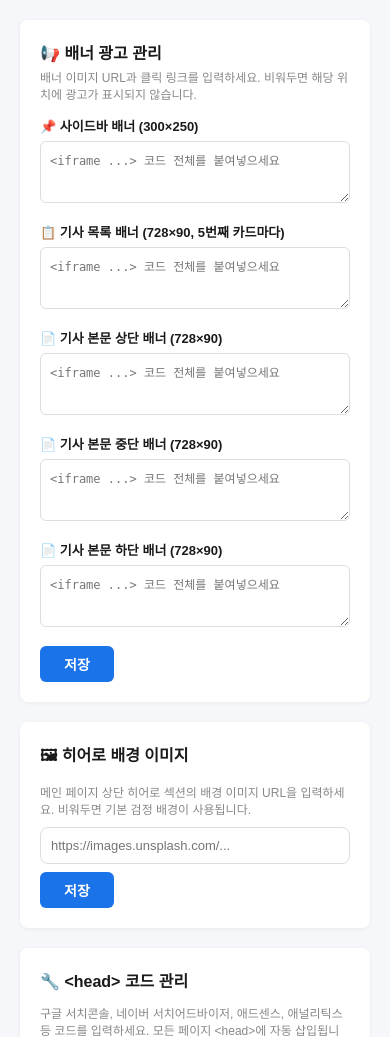
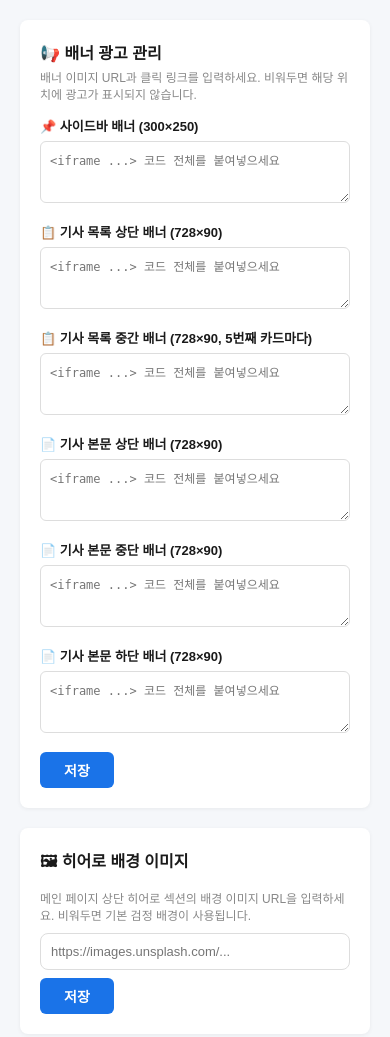
Before and after one commit to hkno3/commu, a PHP site: page /admin_rudwnQkd1/index.php in a window 390 px wide. Shown: the part 96-1133 px from the top of the page. Run offline with PHP 8.4, Linux system fonts and the light colour scheme; the visitor is signed in with stand-in values (Sample User, id 1); tables that the repository leaves empty hold one stand-in row (values such as "Sample post").

Commit message:
Add list top banner slot and mobile iframe scaling on index page
https://claude.ai/code/session_01JkxMEsv2abmXpAdqut864T

```diff
--- a/admin_rudwnQkd1/index.php
+++ b/admin_rudwnQkd1/index.php
@@ -43,6 +43,7 @@ $banners_file = DATA_DIR . '/banners.json';
 if ($_SERVER['REQUEST_METHOD'] === 'POST' && isset($_POST['banner_sidebar']) && ($_SESSION['admin_auth'] ?? false)) {
     $banners = [
         'sidebar'          => trim($_POST['banner_sidebar'] ?? ''),
+        'list_top'         => trim($_POST['banner_list_top'] ?? ''),
         'list'             => trim($_POST['banner_list'] ?? ''),
         'article_top'      => trim($_POST['banner_article_top'] ?? ''),
         'article_middle'   => trim($_POST['banner_article_middle'] ?? ''),
@@ -352,9 +353,14 @@ h1 { font-size: 22px; margin-bottom: 24px; color: #1a73e8; }
         <label style="font-size:13px; font-weight:600; display:block; margin-bottom:6px;">📌 사이드바 배너 (300×250)</label>
         <textarea name="banner_sidebar" rows="3" placeholder="<iframe ...> 코드 전체를 붙여넣으세요" style="width:100%; padding:9px; border:1px solid #ddd; border-radius:6px; font-size:12px; font-family:monospace; resize:vertical; box-sizing:border-box;"><?= htmlspecialchars($banners['sidebar'] ?? '') ?></textarea>
       </div>
-      <!-- 기사 목록 728x90 -->
+      <!-- 기사 목록 상단 728x90 -->
       <div style="margin-bottom:16px;">
-        <label style="font-size:13px; font-weight:600; display:block; margin-bottom:6px;">📋 기사 목록 배너 (728×90, 5번째 카드마다)</label>
+        <label style="font-size:13px; font-weight:600; display:block; margin-bottom:6px;">📋 기사 목록 상단 배너 (728×90)</label>
+        <textarea name="banner_list_top" rows="3" placeholder="<iframe ...> 코드 전체를 붙여넣으세요" style="width:100%; padding:9px; border:1px solid #ddd; border-radius:6px; font-size:12px; font-family:monospace; resize:vertical; box-sizing:border-box;"><?= htmlspecialchars($banners['list_top'] ?? '') ?></textarea>
+      </div>
+      <!-- 기사 목록 사이 728x90 -->
+      <div style="margin-bottom:16px;">
+        <label style="font-size:13px; font-weight:600; display:block; margin-bottom:6px;">📋 기사 목록 중간 배너 (728×90, 5번째 카드마다)</label>
         <textarea name="banner_list" rows="3" placeholder="<iframe ...> 코드 전체를 붙여넣으세요" style="width:100%; padding:9px; border:1px solid #ddd; border-radius:6px; font-size:12px; font-family:monospace; resize:vertical; box-sizing:border-box;"><?= htmlspecialchars($banners['list'] ?? '') ?></textarea>
       </div>
       <!-- 기사 본문 상단 -->
```
Also changed, not shown: index.php (+26 -0 lines).
